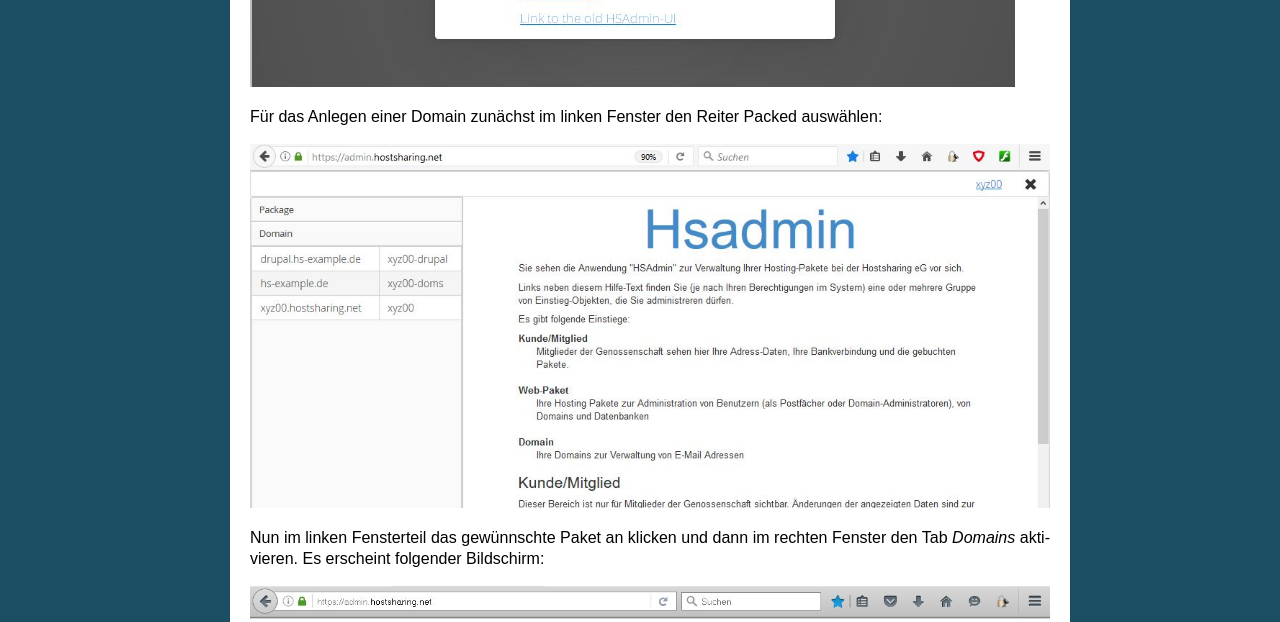
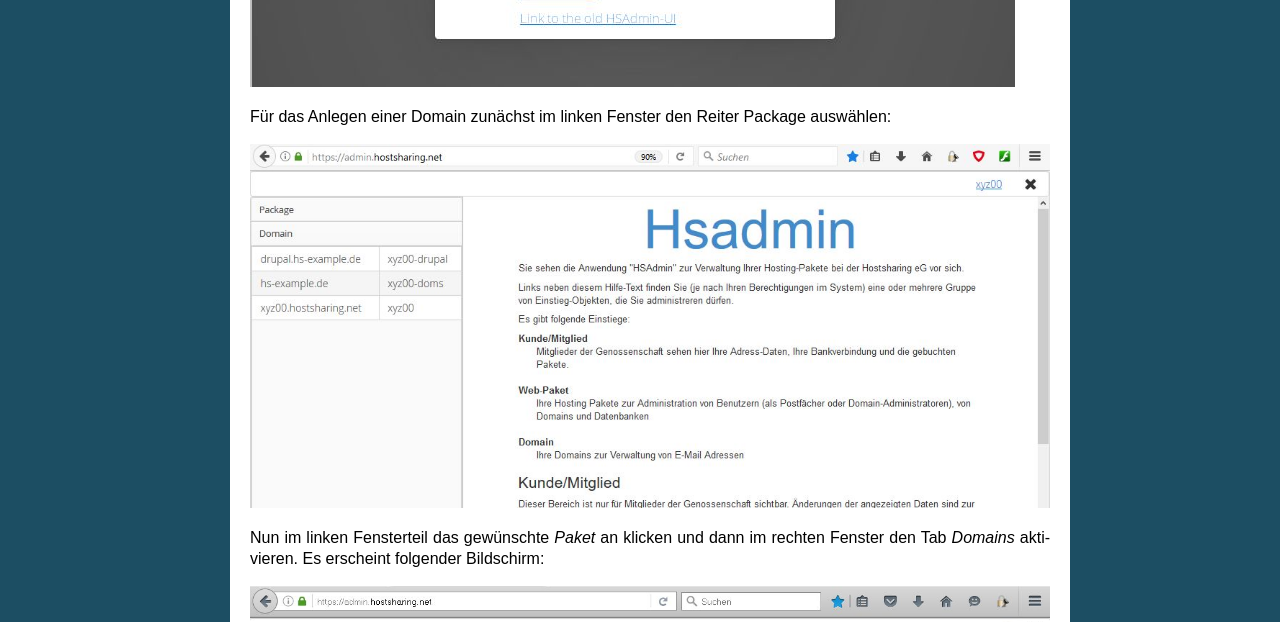
Before and after one commit to hostsharing/hs.docs.users, a Sphinx documentation site: the page built from source/anleitung/domain.rst, in a window 1280 px wide. Shown: the part 646-1268 px from the top of the page. Built offline with Sphinx 7.4.7, drawn with Linux system fonts in a browser that asks for light colours.

```diff
--- a/source/anleitung/domain.rst
+++ b/source/anleitung/domain.rst
@@ -17,11 +17,11 @@
 .. image:: hsadmin-login-pa.jpg
 
 
-Für das Anlegen einer Domain zunächst im linken Fenster den Reiter Packed auswählen:
+Für das Anlegen einer Domain zunächst im linken Fenster den Reiter Package auswählen:
 
 .. image:: hsadmin-start-pa.jpg
 
-Nun im linken Fensterteil das gewünnschte Paket an klicken und dann im rechten Fenster den Tab *Domains* aktivieren.
+Nun im linken Fensterteil das gewünschte *Paket* an klicken und dann im rechten Fenster den Tab *Domains* aktivieren.
 Es erscheint folgender Bildschirm:
 
 .. image:: hsadmin-domain.jpg
```
